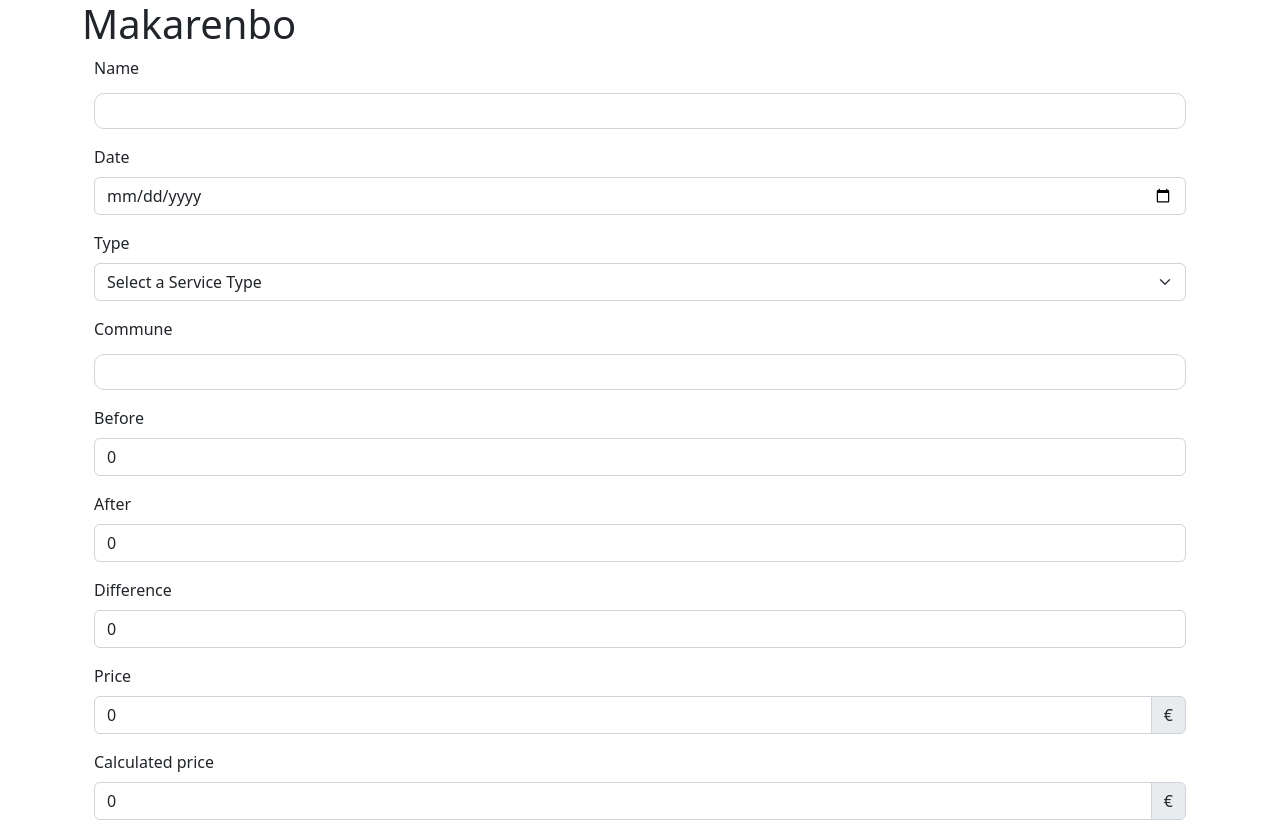
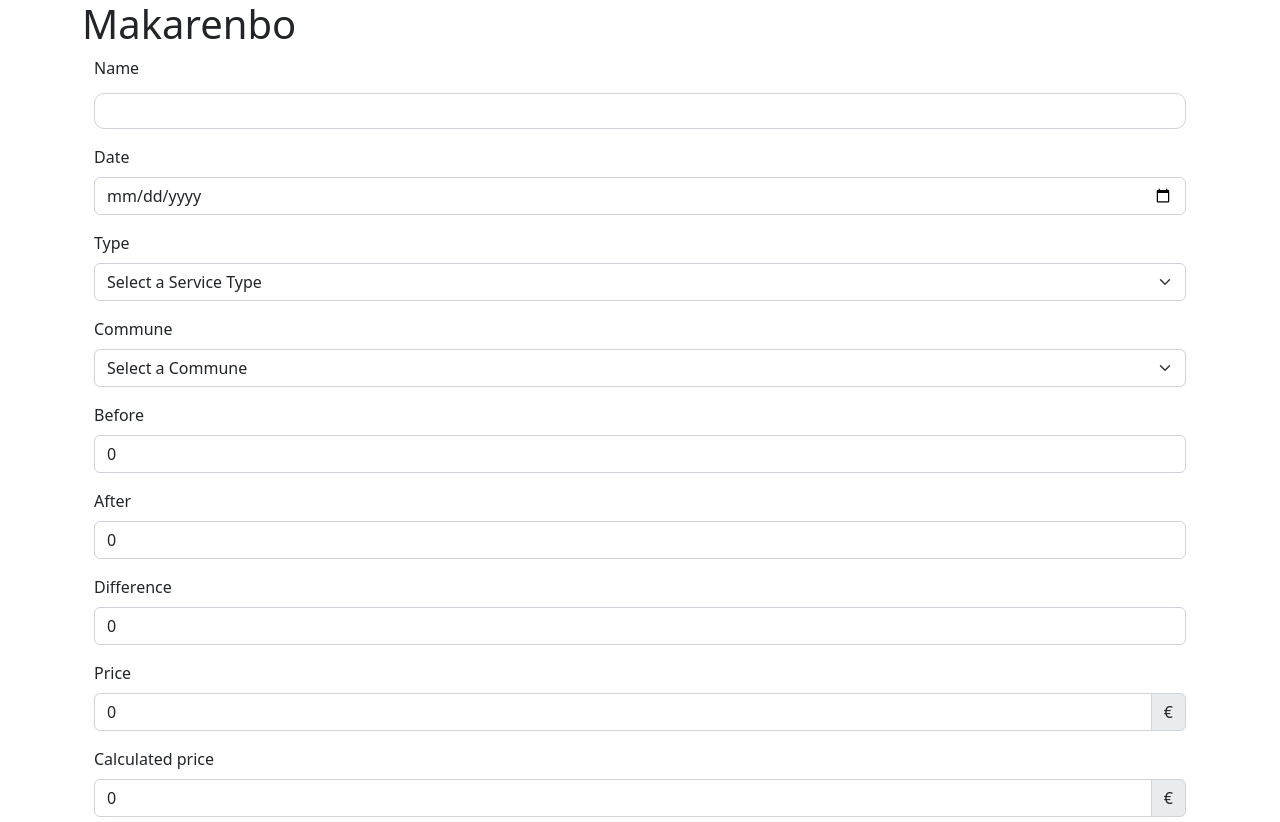
Before and after one commit to CreativeForNoReason/komunalai-client, a React (Vite) app: page / in a window 1280 px wide. Shown: the top 822 px of the page. Built offline with nearby package versions, Linux system fonts and the light colour scheme.

Commit message:
komunaliniu subtypes added

```diff
--- a/src/Components/ComuteForm.tsx
+++ b/src/Components/ComuteForm.tsx
@@ -1,4 +1,4 @@
-import React, { useContext } from 'react';
+import React, { useContext, useState } from 'react';
 import './Comute.css';
 import { FormDataContext } from './FormContainer';
 import Button from 'react-bootstrap/Button';
@@ -6,14 +6,14 @@ import 'bootstrap/dist/css/bootstrap.min.css';
 import Form from 'react-bootstrap/esm/Form';
 import Container from 'react-bootstrap/esm/Container';
 import InputGroup from 'react-bootstrap/esm/InputGroup';
-import { ServiceTypes } from '../Types/ServiceTypes';
+import { ServiceSubTypes, ServiceTypes } from '../Types/ServiceTypes';
 
 interface ComuteFormProps {
   onSubmit: (e: React.FormEvent<HTMLFormElement>) => void;
 }
 
 const ComuteForm: React.FC<ComuteFormProps> = ({ onSubmit }) => {
-  const { formData, handleChange, handleSelect } = useContext(FormDataContext);
+  const { formData, handleChange, handleSelect, handleTypeSelect, selectedServiceType } = useContext(FormDataContext);
 
   return (
     <Container>
@@ -40,7 +40,7 @@ const ComuteForm: React.FC<ComuteFormProps> = ({ onSubmit }) => {
 
         <Form.Group className="mb-3" controlId="type">
           <Form.Label>Type</Form.Label>
-          <Form.Select name="type" value={formData.type} onChange={handleSelect}>
+          <Form.Select name="type" value={formData.type} onChange={handleTypeSelect}>
             <option>Select a Service Type</option>
             {Object.values(ServiceTypes).map((provider) => (
               <option value={provider} key={provider}>
@@ -52,12 +52,14 @@ const ComuteForm: React.FC<ComuteFormProps> = ({ onSubmit }) => {
 
         <Form.Group className="mb-3" controlId="commune">
           <Form.Label>Commune</Form.Label>
-          <Form.Control
-            type="text"
-            name="commune"
-            value={formData.commune}
-            onChange={handleChange}
-          />
+          <Form.Select name="commune" value={formData.commune} onChange={handleSelect}>
+            <option>Select a Commune</option>
+            {selectedServiceType && ServiceSubTypes[selectedServiceType].map((subtype) => (
+              <option value={subtype} key={subtype}>
+                {subtype}
+              </option>
+            ))}
+          </Form.Select>
         </Form.Group>
 
         <Form.Group className="mb-3" controlId="before">
--- a/src/Components/FormContainer.tsx
+++ b/src/Components/FormContainer.tsx
@@ -3,22 +3,28 @@ import React, { createContext } from 'react';
 import ComuteForm from './ComuteForm';
 import FormDataDisplay from './FormDataDisplay';
 import { FormData, initialFormData } from '../Types/FormData';
+import { ServiceTypes } from '../Types/ServiceTypes';
 
 export const FormDataContext = createContext<{
   formData: FormData;
   handleChange: (e: React.ChangeEvent<HTMLInputElement>) => void;
   handleSelect: (e: React.ChangeEvent<HTMLSelectElement>) => void;
+  handleTypeSelect: (e: React.ChangeEvent<HTMLSelectElement>) => void;
   submittedData: FormData;
+  selectedServiceType: ServiceTypes | null;
 }>({
   formData: initialFormData,
   handleChange: (e: React.ChangeEvent<HTMLInputElement>) => {},
   handleSelect: (e: React.ChangeEvent<HTMLSelectElement>) => {},
-  submittedData: initialFormData
+  handleTypeSelect: (e: React.ChangeEvent<HTMLSelectElement>) => {},
+  submittedData: initialFormData,
+  selectedServiceType: null
 });
 
 const FormContainer = () => {
   const [formData, setFormData] = React.useState<FormData>(initialFormData);
   const [submittedData, setSubmittedData] = React.useState<FormData>(initialFormData);
+  const [selectedServiceType, setSelectedServiceType] = React.useState<ServiceTypes | null>(null);
 
   const handleChange = (e: React.ChangeEvent<HTMLInputElement>) => {
     const { name, value } = e.target;
@@ -36,7 +42,12 @@ const FormContainer = () => {
       ...prevFormData,
       [name]: value,
     }));
-  }
+  };
+
+  const handleTypeSelect = (e: React.ChangeEvent<HTMLSelectElement>) => {
+    handleSelect(e);
+    setSelectedServiceType(e.target.value as ServiceTypes);
+  };
 
   const handleSubmit = (e: React.FormEvent<HTMLFormElement>) => {
     e.preventDefault();
@@ -44,7 +55,7 @@ const FormContainer = () => {
   };
 
   return (
-    <FormDataContext.Provider value={{ formData, handleChange, handleSelect, submittedData }}>
+    <FormDataContext.Provider value={{ formData, handleChange, handleSelect, handleTypeSelect, submittedData, selectedServiceType }}>
       <ComuteForm onSubmit={handleSubmit} />
       <hr></hr>
       <FormDataDisplay />
--- a/src/Types/ServiceTypes.ts
+++ b/src/Types/ServiceTypes.ts
@@ -4,4 +4,13 @@ export enum ServiceTypes {
     SilumosTinklai = 'Silumos tinklai',
     Telia = 'Telia',
     VilniausVandenys = 'Vilniaus vandenys',
-  }
+  };
+
+  export const ServiceSubTypes = {
+    [ServiceTypes.Ignitis]: ['Electricity day', 'Electricity night', 'Electricity common'],
+    [ServiceTypes.Sileja]: ['Sileja'],
+    [ServiceTypes.SilumosTinklai]: ['Siluma bendras', 'Karstas vanduo', 'Siluma namai'],
+    [ServiceTypes.Telia]: ['Internetas'],
+    [ServiceTypes.VilniausVandenys]: ['Vanduo'],
+    // Add the other service types and their subtypes here...
+  };
```
